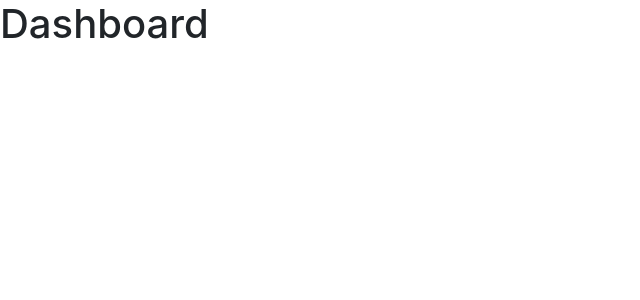
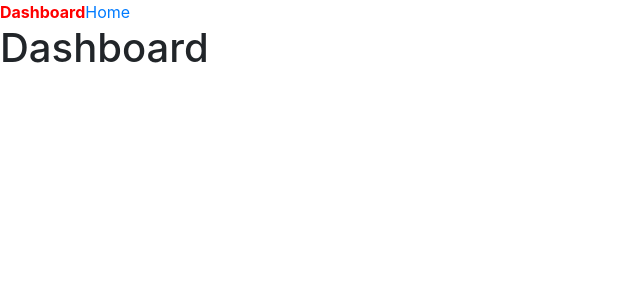
Before and after one commit to awedis/react-redux-ts-complete-app, a React (Create React App) app: page /app/dashboard in a window 1280 px wide. Shown: the top 300 px of the page, without its empty margins (0-640 px from the left). Built offline with nearby package versions, Linux system fonts and the light colour scheme.

Commit message:
Feat: Topnav component [Layout]

```diff
--- a/src/App.tsx
+++ b/src/App.tsx
@@ -20,6 +20,7 @@ const App = () => {
             <Route path="/" exact render={props => <Main {...props} />} />
             <Route path="/app" render={props => <ViewApp {...props} />} />
             <Route path='/error' exact render={props => <ViewError {...props} />} />
+            <Redirect to='/error' />
           </Switch>
         </Router>
       </Suspense>
--- /dev/null
+++ b/src/components/topnav/topnav.comopnent.tsx
@@ -0,0 +1,13 @@
+import React from 'react';
+import { NavLink } from 'react-router-dom';
+
+const TopNav = () => {
+    return (
+        <div>
+            <NavLink to='./dashboard' activeStyle={{fontWeight: 'bold', color: 'red'}}>Dashboard</NavLink>
+            <NavLink to='./home' activeStyle={{fontWeight: 'bold', color: 'red'}}>Home</NavLink>
+        </div>
+    )
+}
+
+export default TopNav;
--- /dev/null
+++ b/src/layout/app/app.layout.tsx
@@ -0,0 +1,19 @@
+import React, { FC } from 'react';
+import TopNav from '../../components/topnav/topnav.comopnent';
+
+interface Props {
+    children: React.ReactNode
+}
+
+const AppLayout: FC<Props> = ({ children }) => {
+    return (
+        <div>
+            <TopNav />
+            <div className='main-container'>
+                {children}
+            </div>
+        </div>
+    )
+}
+
+export default AppLayout;
--- a/src/views/app/index.tsx
+++ b/src/views/app/index.tsx
@@ -1,5 +1,6 @@
 import React, { FC, Suspense, lazy } from 'react';
 import { Route, withRouter, Switch, Redirect } from 'react-router-dom';
+import AppLayout from '../../layout/app/app.layout';
 
 interface Props {
     match: any;
@@ -14,6 +15,8 @@ const Home = lazy(() =>
 
 const App: FC<Props> = ({ match }) => {
     return (
+        <AppLayout>
+            <div>
             <Suspense fallback={<div className='loading' />}>
                 <Switch>
                     <Redirect exact from={`${match.url}/`} to={`${match.url}/dashboard`} />
@@ -22,6 +25,8 @@ const App: FC<Props> = ({ match }) => {
                     <Redirect to='/error' />
                 </Switch>
             </Suspense>
+            </div>
+        </AppLayout>
     )
 }
 
```
Lines whose indentation alone changed are shown as unchanged.
